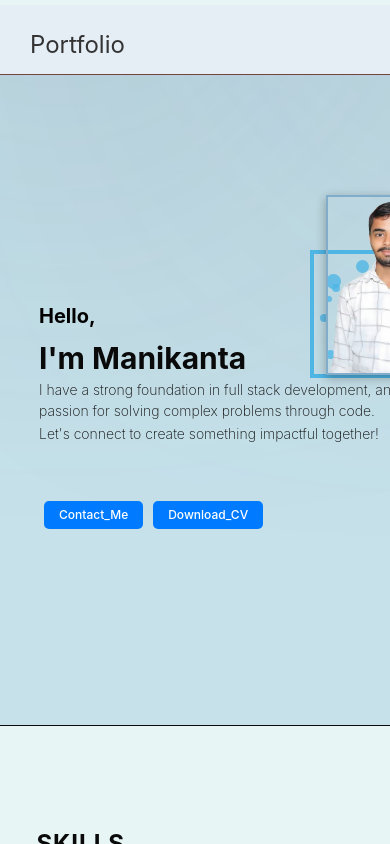
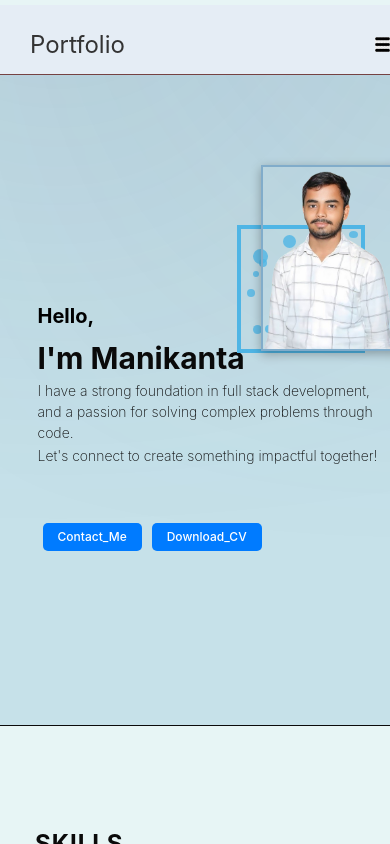
Before and after one commit to manikanta9275/portfolio, a React (Vite) app: page / in a window 390 px wide. Built offline with nearby package versions, Linux system fonts and the light colour scheme.

Commit message:
Your commit message here

```diff
--- a/src/components/Experience/Experience.module.css
+++ b/src/components/Experience/Experience.module.css
@@ -94,13 +94,16 @@
   .container{
     margin-bottom: -30%;
     width: 100%;
+    /* margin-left: -10px; */
   }
   .title {
     font-size: 24px; /* Further adjust title font size for very small screens */
   }
 
   .skill {
-    width: 50px; /* Further adjust width for very small screens */
+    margin-right:50px ;
+    margin-left: 0px;
+    width: 10%; /* Further adjust width for very small screens */
   }
 
   .skillImageContainer {
--- a/src/components/Hero/Hero.module.css
+++ b/src/components/Hero/Hero.module.css
@@ -294,7 +294,7 @@
   .description1, .description2 {
     /* margin-left: 25px; */
     font-size: 14px;
-    width: 80%;
+    width: 70%;
   }
 
   .description2{
@@ -305,17 +305,17 @@
 
   .heroImg {
     width: 27%; /* Full width for smaller screens */
-    height: 27%; /* Adjust height */
-    right: 50px; /* Align image to the right side */
-    top: 120px; /* Reset top position */
+    height: 28%; /* Adjust height */
+    right: 100px; /* Align image to the right side */
+    top: 90px; /* Reset top position */
   }
 
   .back_box {
     width: 120px;
     height: 120px;
-    right: 150px;
+    right: 200px;
     /* margin-right: 1px; */
-    top: 175px; /* Reset top position */
+    top: 150px; /* Reset top position */
     border: 4px solid #4fb5e5;
   }
   .buttonContainer{
--- a/src/components/Navbar/Navbar.module.css
+++ b/src/components/Navbar/Navbar.module.css
@@ -124,8 +124,8 @@
 @media (max-width: 480px) {
   .navbar {
     /* height: 100px; */
-    padding-left: 20px;
-    padding-right: 20px;
+    /* padding-left: 30px; */
+    padding-right: 60px;
     margin-top: 5px;
     /* height: 60px; */
   }
@@ -164,8 +164,8 @@
 
   .menuBtn {
     display: inline-block;
-    width: 20px;
-    height: 20px;
+    width: 15px;
+    height: 15px;
     margin-right: 50px;
     cursor: pointer;
   }
--- a/src/components/Projects/Projects.module.css
+++ b/src/components/Projects/Projects.module.css
@@ -103,10 +103,11 @@ body, html {
     margin-bottom: 100px;
   }
   .des {
-    width: 85%; /* Adjust width for very small screens */
+    /* margin-right: 100px; */
+    width: 75%; /* Adjust width for very small screens */
     font-size: 16px; /* Adjust font size */
     margin-bottom: 70px;
-
+    margin-left: 40px;
   }
 
   .title {
@@ -120,6 +121,7 @@ body, html {
   .projects {
     margin-top: 100px;
     padding-bottom: 250px;
+    margin-left: 80px;
   }
   .projects > div {
     margin-top: -75px;
```
